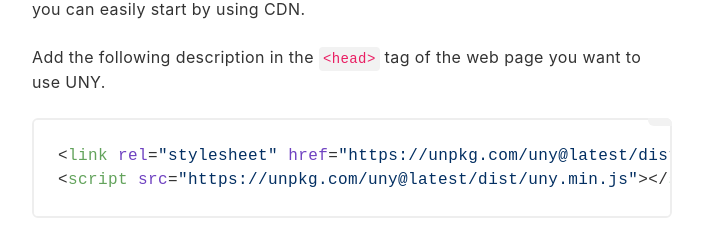
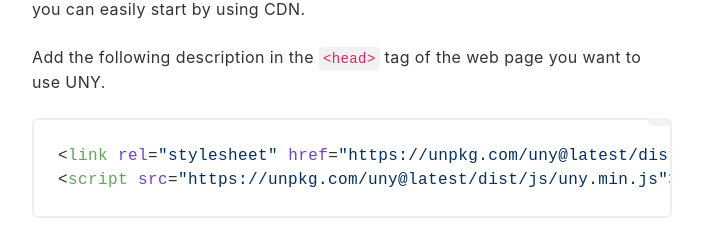
Before and after one commit to unys/uny, a website: page docs/index.html in a window 1280 px wide. Shown: the part 3032-3271 px from the top of the page, 288-991 px from the left. Drawn offline with nearby package versions, Linux system fonts and the light colour scheme.

Commit message:
Fix unpkg.com file path

```diff
--- a/docs/index.html
+++ b/docs/index.html
@@ -198,8 +198,8 @@
           <h3>Using CDN</h3>
           <p>In addition to downloading and loading CSS and JS files, <br>you can easily start by using CDN.</p>
           <p>Add the following description in the <code>&lt;head&gt;</code> tag of the web page you want to use UNY.</p>
-          <pre><code class="html">&lt;link rel="stylesheet" href="https://unpkg.com/uny@latest/dist/uny.min.css"&gt;
-&lt;script src="https://unpkg.com/uny@latest/dist/uny.min.js"&gt;&lt;/script&gt;</code></pre>
+          <pre><code class="html">&lt;link rel="stylesheet" href="https://unpkg.com/uny@latest/dist/css/uny.min.css"&gt;
+&lt;script src="https://unpkg.com/uny@latest/dist/js/uny.min.js"&gt;&lt;/script&gt;</code></pre>
           <p>Write the HTML tag of the component you want to use.</p>
           <pre><code class="html">&lt;div class="card"&gt;
   &lt;div class="card-image" style="background-image: url(https://source.unsplash.com/random);"&gt;&lt;/div&gt;
```
Also changed, not shown: README.md.
